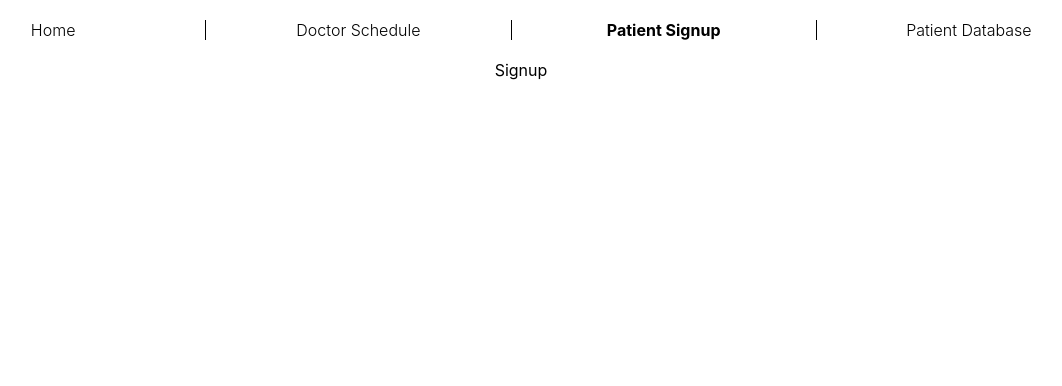
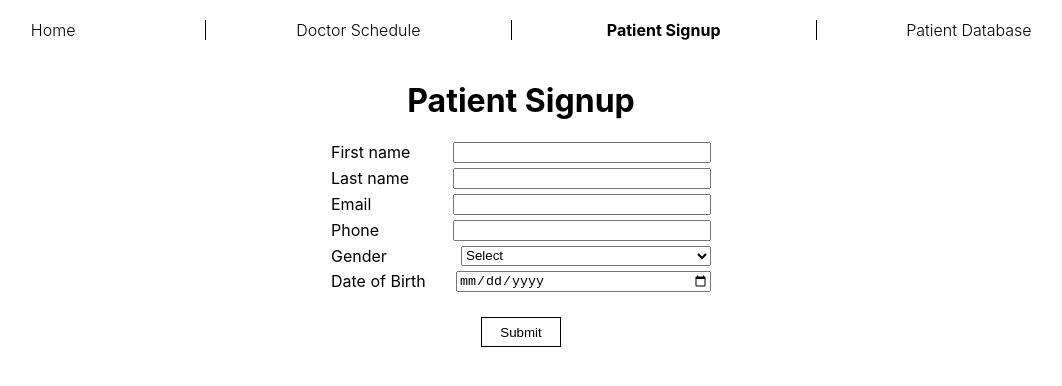
Before and after one commit to Codaisseur/amsterdam-gp-example, a React (Create React App) app: page /signup in a window 1280 px wide. Shown: the top 386 px of the page, without its empty margins (119-1181 px from the left). Built offline with nearby package versions, Linux system fonts and the light colour scheme.

Commit message:
feature 4: signup form

```diff
--- a/src/components/NavBar/index.js
+++ b/src/components/NavBar/index.js
@@ -8,7 +8,6 @@ export const NavBar = () => {
         <NavLink
           to='/'
           className='links'
-          exact
           style={({ isActive }) => ({ fontWeight: isActive && "bold" })}
         >
           Home
--- a/src/pages/OnDuty/index.js
+++ b/src/pages/OnDuty/index.js
@@ -25,7 +25,9 @@ export const OnDuty = () => {
   return (
     <div>
       <h1>Who is on duty?</h1>
-      {!doctors.length && <b>Loading...</b>}
+      {!doctors.length ? (
+        <b>Loading...</b>
+      ) : (
         <div className='table-container'>
           <table>
             <tr>
@@ -40,6 +42,7 @@ export const OnDuty = () => {
             ))}
           </table>
         </div>
+      )}
       <OpenClose />
     </div>
   );
--- a/src/pages/Signup/index.js
+++ b/src/pages/Signup/index.js
@@ -1,3 +1,105 @@
+import { useState } from "react";
+import "./styles.css";
+
 export const Signup = () => {
-  return <div>Signup</div>;
+  const [formState, setFormState] = useState({
+    fName: "",
+    lName: "",
+    email: "",
+    phone: "",
+    gender: 0,
+    dob: undefined,
+  });
+  const [done, setDone] = useState(false);
+
+  const onFieldUpdate = (e) => {
+    setFormState({
+      ...formState,
+      [e.target.name]: e.target.value,
+    });
+  };
+
+  const onSubmit = (e) => {
+    e.preventDefault();
+    console.log(formState);
+
+    // Extra: check if all keys hold some value as validation
+
+    const allFilled = Object.keys(formState).every((k) => !!formState[k]);
+
+    if (allFilled) {
+      setDone("Thank you for registering");
+    } else {
+      setDone("Please fill in all the fields in the form");
+    }
+
+    // Make it disappear after 2.5 seconds
+    setTimeout(() => setDone(false), 2500);
+  };
+
+  const { fName, lName, email, phone, gender, dob } = formState;
+  return (
+    <div>
+      <h1>Patient Signup</h1>
+      <div className='form-container'>
+        <form onSubmit={onSubmit}>
+          <div className='form-row'>
+            <label>First name</label>
+            <input
+              type='text'
+              value={fName}
+              name='fName'
+              onChange={onFieldUpdate}
+            />
+          </div>
+          <div className='form-row'>
+            <label>Last name</label>
+            <input
+              type='text'
+              value={lName}
+              name='lName'
+              onChange={onFieldUpdate}
+            />
+          </div>
+          <div className='form-row'>
+            <label>Email</label>
+            <input
+              type='text'
+              value={email}
+              name='email'
+              onChange={onFieldUpdate}
+            />
+          </div>
+          <div className='form-row'>
+            <label>Phone</label>
+            <input
+              type='number'
+              value={phone}
+              name='phone'
+              onChange={onFieldUpdate}
+            />
+          </div>
+          <div className='form-row'>
+            <label>Gender</label>
+            <select value={gender} name='gender' onChange={onFieldUpdate}>
+              <option value={0}>Select</option>
+              <option value='f'>Female</option>
+              <option value='m'>Male</option>
+            </select>
+          </div>
+          <div className='form-row'>
+            <label>Date of Birth</label>
+            <input
+              type='date'
+              value={dob}
+              name='dob'
+              onChange={onFieldUpdate}
+            />
+          </div>
+          <button type='submit'>Submit</button>
+        </form>
+      </div>
+      <div style={{ marginTop: 20 }}>{done}</div>
+    </div>
+  );
 };
--- /dev/null
+++ b/src/pages/Signup/styles.css
@@ -0,0 +1,27 @@
+form {
+  min-width: 380px;
+}
+
+input,
+select {
+  min-width: 250px;
+}
+button {
+  margin-top: 20px;
+  background-color: transparent;
+  height: 30px;
+  width: 80px;
+  border: 1px solid black;
+  cursor: pointer;
+}
+
+.form-container {
+  display: flex;
+  justify-content: center;
+}
+
+.form-row {
+  display: flex;
+  justify-content: space-between;
+  margin-bottom: 5px;
+}
```
Lines whose indentation alone changed are shown as unchanged.
